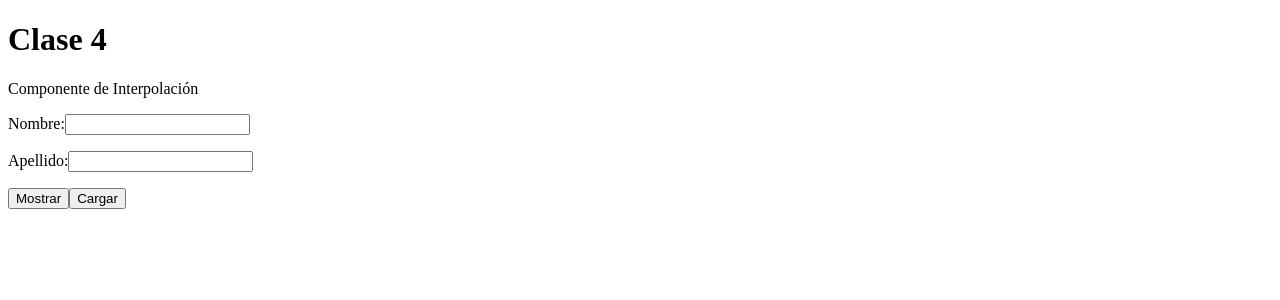
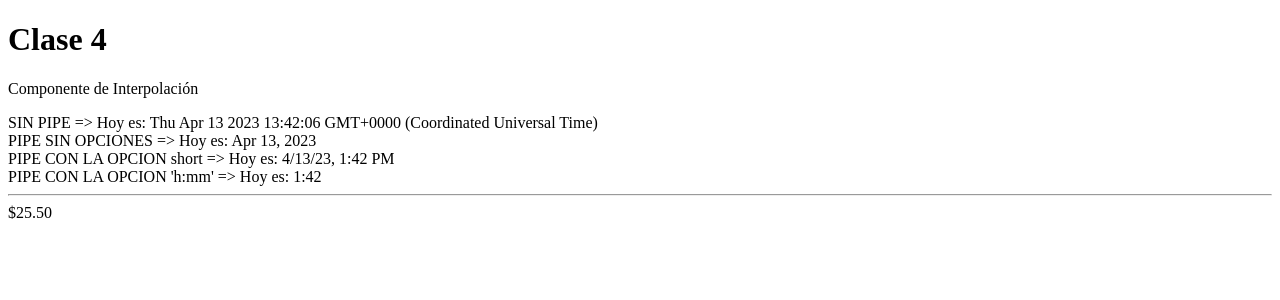
Before and after one commit to alexmarinmendez/40755-clases-angular, an Angular app: page / in a window 1280 px wide. Shown: the top 300 px of the page. Built offline with nearby package versions, Linux system fonts and the light colour scheme.

Commit message:
feat: clase 4 - pipes de angular

```diff
--- a/src/app/clase04/interpolacion/interpolacion.component.html
+++ b/src/app/clase04/interpolacion/interpolacion.component.html
@@ -32,7 +32,7 @@
 <button (click)="valorSwitch = 'valor3'">Asignar VALOR 3</button> -->
 
 <!-- <button (click)="decirHola()">Click me!</button> -->
-
+<!--
 <p>
   <label for="nombre">Nombre:</label>
   <input id="nombre" [(ngModel)]="nombre" />
@@ -43,4 +43,14 @@
   <input id="apellido" [(ngModel)]="apellido" />
 </p>
 <button (click)="verDatos()">Mostrar</button>
-<button (click)="cargarDatos()">Cargar</button>
+<button (click)="cargarDatos()">Cargar</button> -->
+
+<div>SIN PIPE => Hoy es: {{ hoy }}</div>
+<div>PIPE SIN OPCIONES => Hoy es: {{ hoy | date }}</div>
+<div>PIPE CON LA OPCION short => Hoy es: {{ hoy | date : "short" }}</div>
+<div>PIPE CON LA OPCION 'h:mm' => Hoy es: {{ hoy | date : "h:mm" }}</div>
+
+<hr />
+<div>
+  {{ 25.5 | currency }}
+</div>
--- a/src/app/clase04/interpolacion/interpolacion.component.ts
+++ b/src/app/clase04/interpolacion/interpolacion.component.ts
@@ -13,6 +13,7 @@ export class InterpolacionComponent implements OnInit {
   public personas = ['José', 'Juan', 'Julio'];
   public bandera = true;
   public valorSwitch: string | undefined;
+  public hoy = new Date();
 
   ngOnInit(): void {
     // this.nombre = 'Clase 4 de Interpolación';
```
